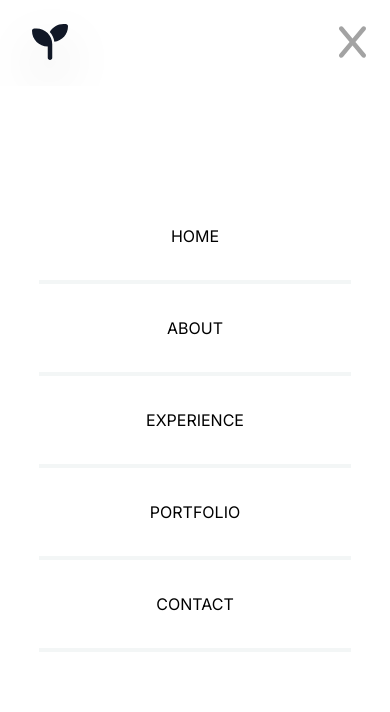
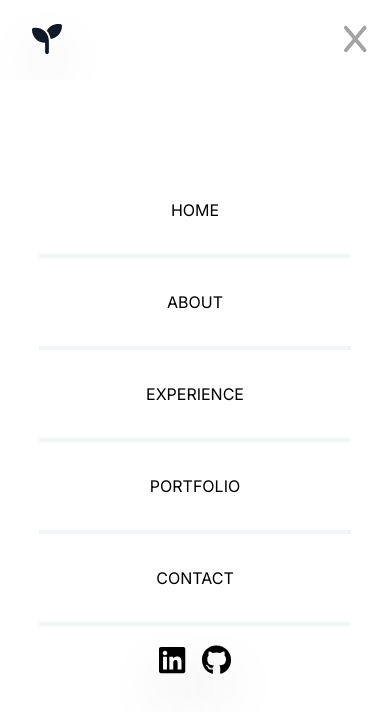
Before and after one commit to AdonisS2004/portfolio, a Next.js app: page / in a window 390 px wide. Both pictures are taken after a click on the button 350 px from the left and 42 px from the top of the page. Shown: the top 712 px of the page. Built offline with nearby package versions, Linux system fonts and the light colour scheme.

Commit message:
Figuring out how to make navbar slide down.

```diff
--- a/src/app/components/header/logo/index.tsx
+++ b/src/app/components/header/logo/index.tsx
@@ -8,7 +8,7 @@ export default function Logo(){
             <Link href="/pages/landing">
                 <FontAwesomeIcon
                 icon={faSeedling}
-                className="text-4xl drop-shadow-2xl hover:text-teal-900 transition ease-in-out duration-300 hover:drop-shadow-logo"
+                className="text-3xl drop-shadow-2xl hover:text-teal-900 transition ease-in-out duration-300 hover:drop-shadow-logo"
                 />
             </ Link>
         </span>
--- a/src/app/components/header/menu-toggle/index.tsx
+++ b/src/app/components/header/menu-toggle/index.tsx
@@ -7,7 +7,7 @@ import { useState } from "react";
 export default function MenuToggle({isMenuOpen, toggleMenu} : {isMenuOpen:any, toggleMenu:any}){
     return (
         <button id="menu-icon" className = "lg:hidden m-6" onClick={() => toggleMenu((prev:any) => !prev)}>
-            {!isMenuOpen ? <FontAwesomeIcon icon={faBars} className="text-4xl" />:<FontAwesomeIcon icon={faX} className="text-4xl text-neutral-400" />}
+            {!isMenuOpen ? <FontAwesomeIcon icon={faBars} className="text-3xl" />:<FontAwesomeIcon icon={faX} className="text-3xl text-neutral-400" />}
         </button>
     );
 }
--- a/src/app/components/header/menu/index.tsx
+++ b/src/app/components/header/menu/index.tsx
@@ -1,17 +1,29 @@
+import { FontAwesomeIcon } from "@fortawesome/react-fontawesome";
+import { faLinkedin, faGithub} from "@fortawesome/free-brands-svg-icons";
+
 export default function Menu({isMenuOpen} : {isMenuOpen:any}) {
     const nav_button_css = [
         'w-4/5 pt-8 pb-8 border-b-4 border-opacity-5 border-teal-900 mx-6',
         'transition ease-in-out duration-200',
         'hover:bg-neutral-50 hover:border-opacity-50 hover:shadow-md hover:font-medium'
+    ];
+
+    const external_link_css = [
+        'hover:text-teal-900', 'drop-shadow-2xl',
+        'transition', 'ease-in-out', 'duration-300'
     ]
 
     return(
-        <main className={"fixed top-0 left-0 right-0 w-full h-full z-40 flex-col " + (isMenuOpen ? 'flex' : 'hidden') + " bg-white text-black justify-center items-center lg:hidden"} >
+        <main className={"fixed top-0 left-0 right-0 w-full h-full z-40 flex-col transition ease-in-out duration-300 " + (isMenuOpen ? 'flex' : 'hidden') + " bg-white text-black justify-center items-center lg:hidden"} >
             <button className={nav_button_css.join(' ')} onClick={() => location.href = "/pages/landing"}>HOME</button>
             <button className={nav_button_css.join(' ')} onClick={() => location.href = "/pages/about"}>ABOUT</button>
             <button className={nav_button_css.join(' ')} onClick={() => location.href = "/pages/experience"}>EXPERIENCE</button>
             <button className={nav_button_css.join(' ')} onClick={() => location.href = "/pages/portfolio"}>PORTFOLIO</button>
             <button className={nav_button_css.join(' ')} onClick={() => location.href = "/pages/contact"}>CONTACT</button>
+            <ul className="flex items-center gap-x-4 md:mx-8 lg:mx-16 text-3xl mt-4">
+                <li className={external_link_css.join(' ')}><a href="https://www.linkedin.com/in/adonis-serrano/" target="_blank"><FontAwesomeIcon icon={faLinkedin} /></a></li>
+                <li className={external_link_css.join(' ')}><a href="https://github.com/AdonisS2004" target="_blank"><FontAwesomeIcon icon={faGithub} /></a></li>
+            </ul>
         </main>
     );
 }
```
